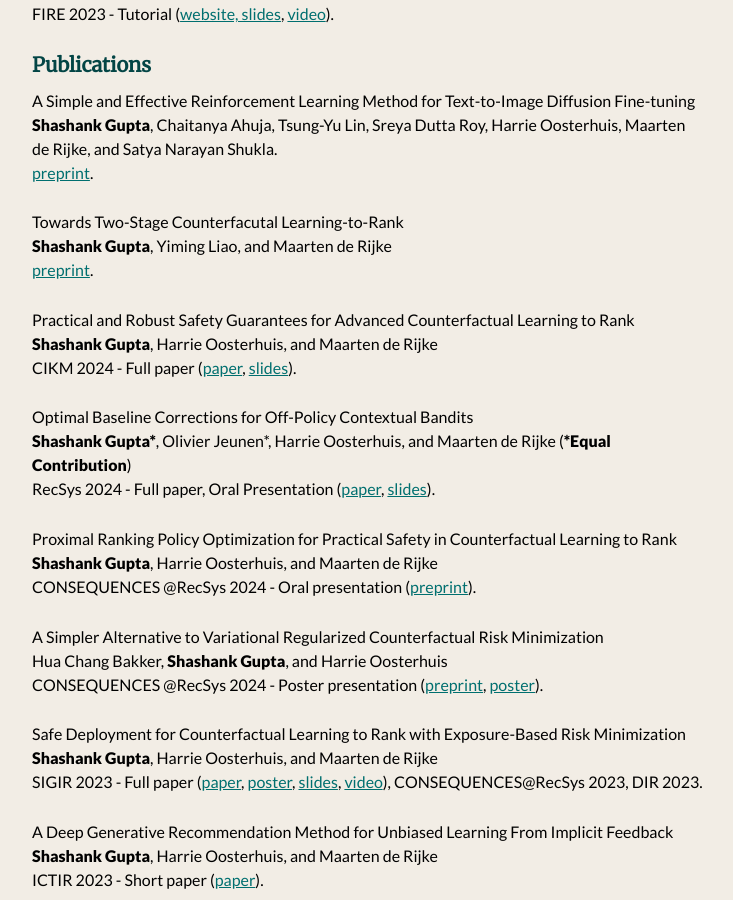
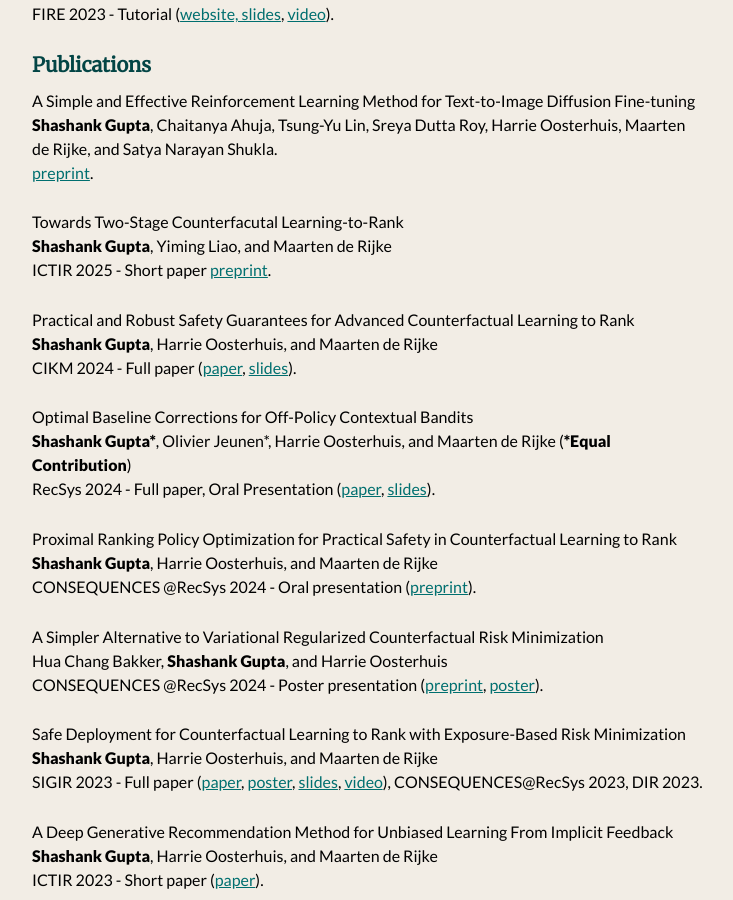
Before and after one commit to shashankg7/shashankg7.github.io, a Jekyll site: the page built from publications.md, in a window 1280 px wide and 900 px high, scrolled down 473 px. Shown: the whole window, without its empty margins (272-1005 px from the left). Built offline with Jekyll 4.4.1, drawn with Linux system fonts in a browser that asks for light colours; nearby versions of some CDN libraries.

Commit message:
Update publications.md

```diff
--- a/publications.md
+++ b/publications.md
@@ -27,7 +27,7 @@
 
 Towards Two-Stage Counterfacutal Learning-to-Rank <br>
 <b>Shashank Gupta</b>, Yiming Liao, and Maarten de Rijke <br>
-[preprint](https://drive.google.com/file/d/1p0ZuVoRqX1EagrOEEux3_q-tMX7dhnbT/view?usp=sharing).
+ICTIR 2025 - Short paper [preprint](https://drive.google.com/file/d/1p0ZuVoRqX1EagrOEEux3_q-tMX7dhnbT/view?usp=sharing).
 
 Practical and Robust Safety Guarantees for Advanced Counterfactual Learning to Rank <br>
 <b>Shashank Gupta</b>, Harrie Oosterhuis, and Maarten de Rijke <br>
```
